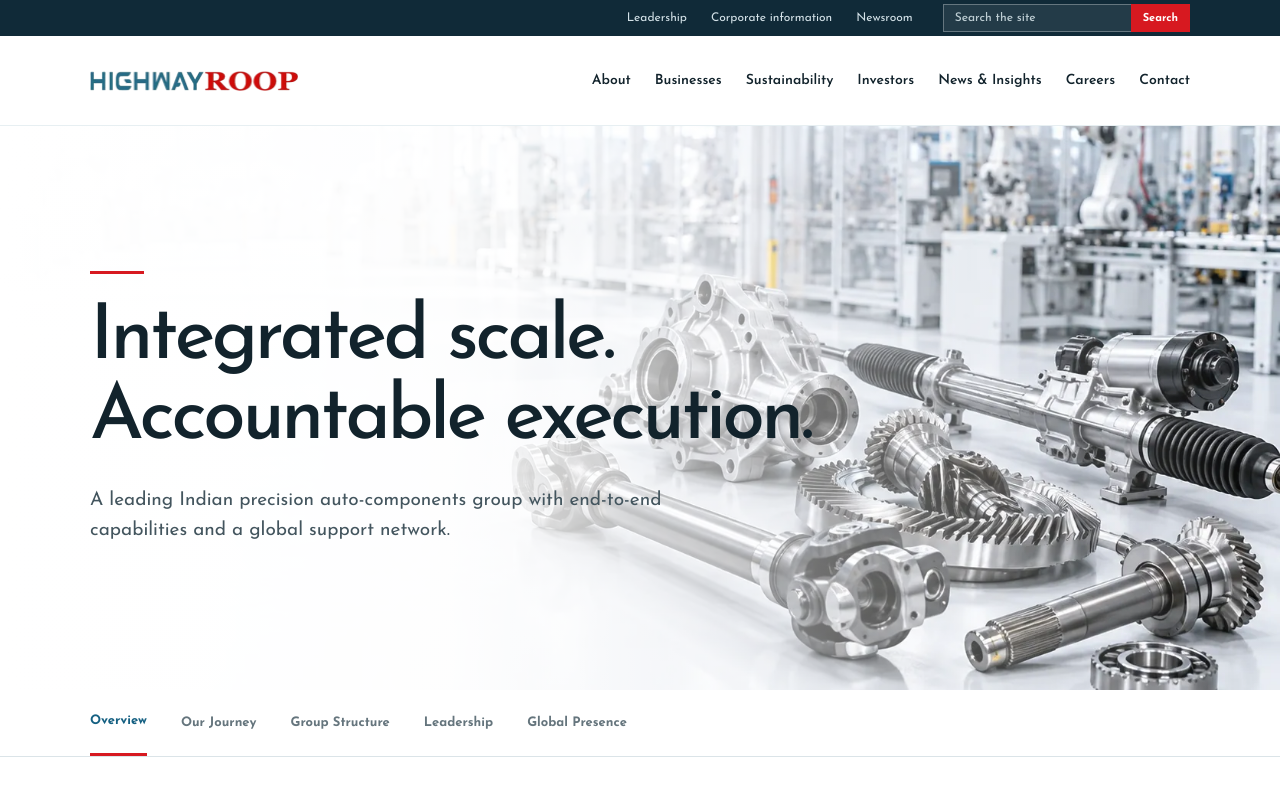
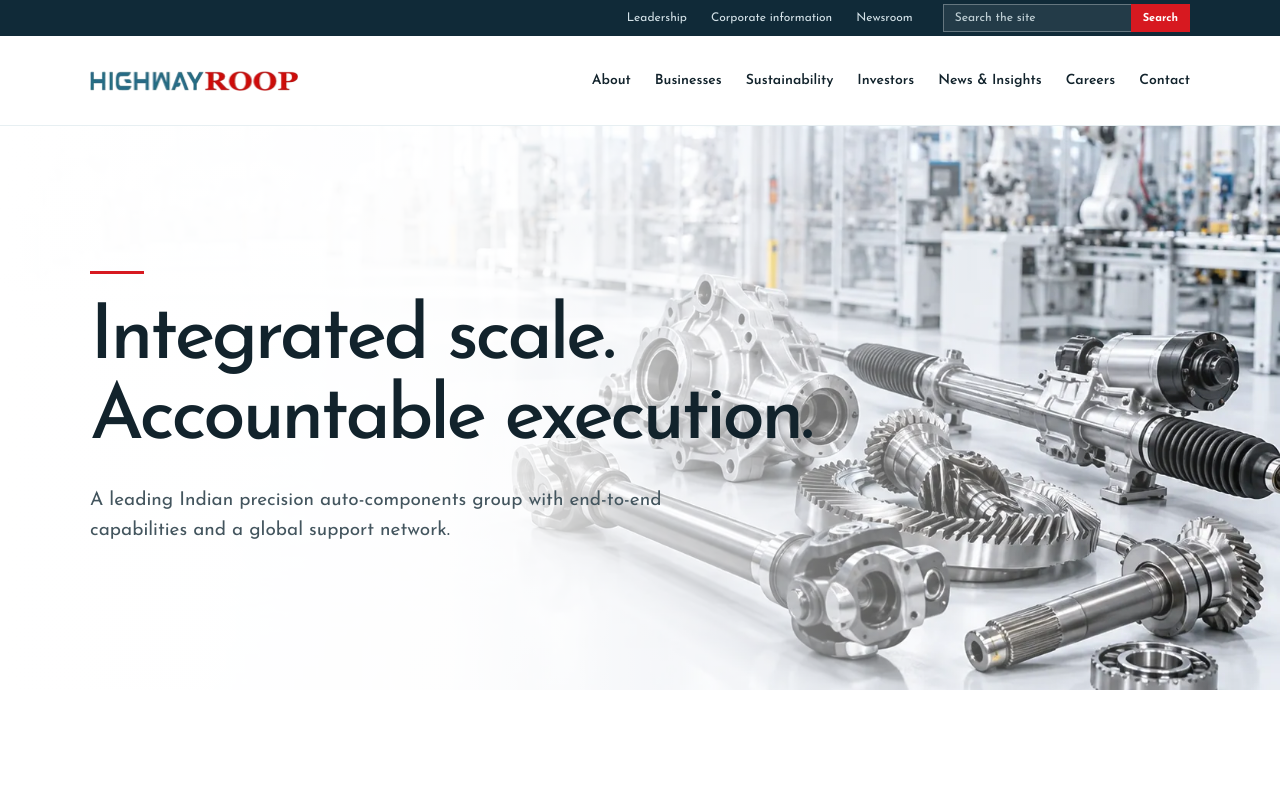
Before and after one commit to Akash-abacusdesk/highwayroop, a Next.js app: page /about in a window 1280 px wide. Shown: the top 800 px of the page. Built offline with nearby package versions, Linux system fonts and the light colour scheme.

Commit message:
Remove subnav from about overview page

```diff
--- a/app/about/page.tsx
+++ b/app/about/page.tsx
@@ -1,6 +1,5 @@
 import type { Metadata } from 'next'
 import PageHero from '@/components/about/PageHero'
-import SubNav from '@/components/about/SubNav'
 import SectionHead from '@/components/about/SectionHead'
 import Stats from '@/components/about/Stats'
 
@@ -20,7 +19,6 @@ export default function Overview() {
         copy="A leading Indian precision auto-components group with end-to-end capabilities and a global support network."
         image="hero-precision"
       />
-      <SubNav />
 
       <section className="ab-section">
         <div className="shell">
```
